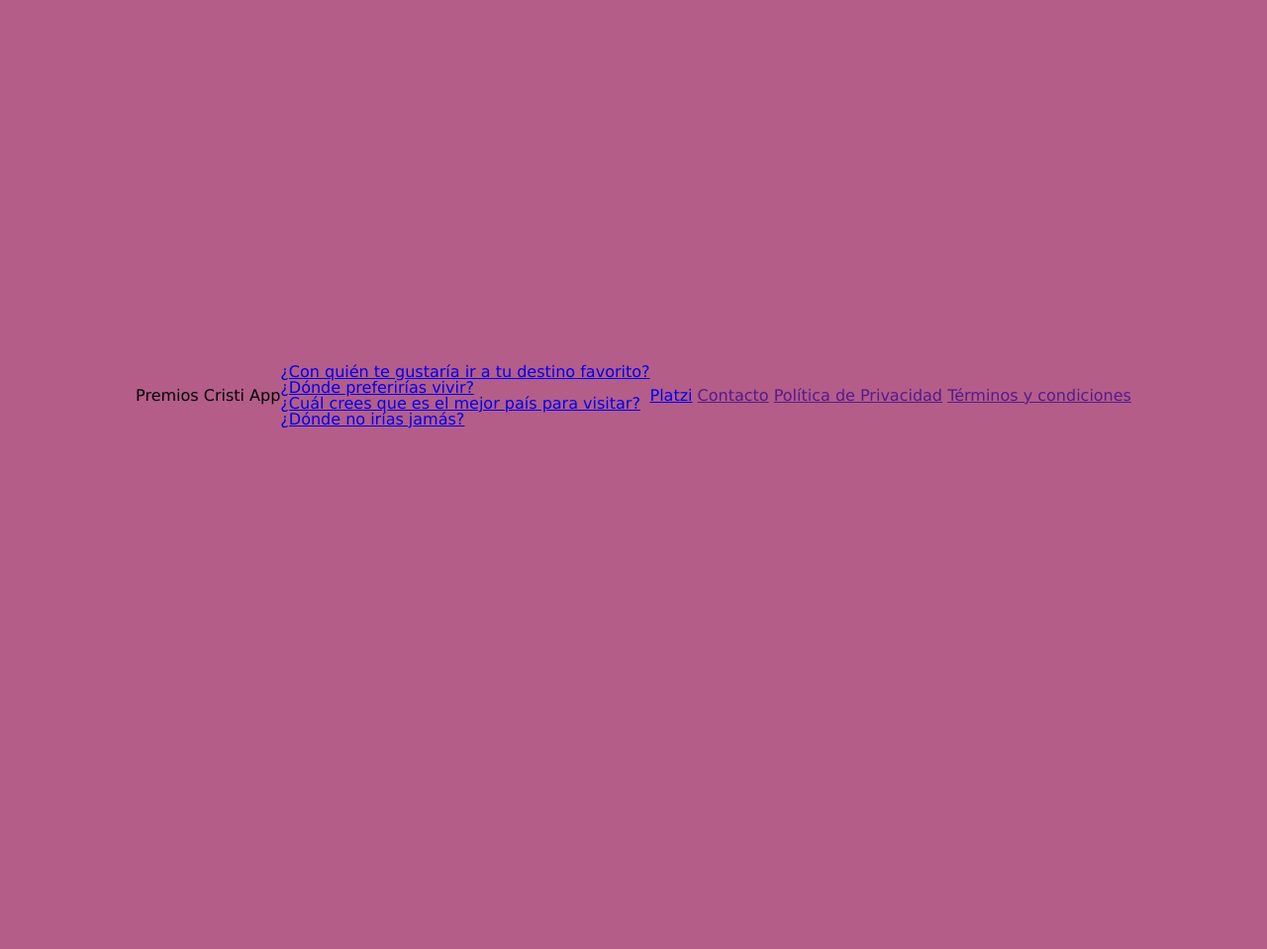
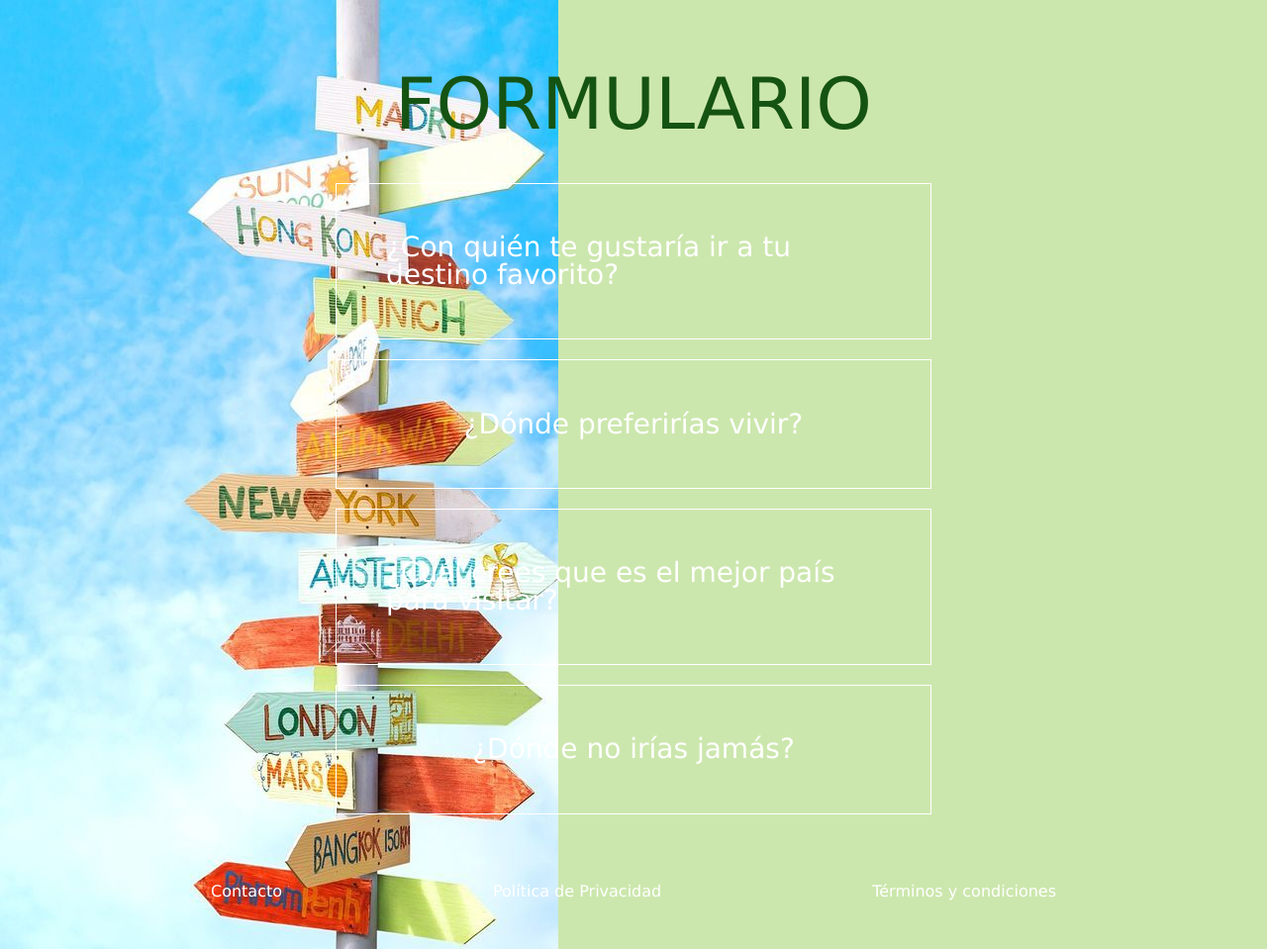
Before and after one commit to iamcristinanr/PREMIOS, a Django app: page /polls/ in a window 1280 px wide. Shown: the whole page at 99% size. Before the commit the page ends 433 px from the top, so only its background shows below. Run offline with Django 4.2, Linux system fonts and the light colour scheme; data comes from the database, SQL or seed files in the repository; both versions use the stored data as it was after the commit.

Commit message:
Adding css sheet-style

```diff
--- a/premios/polls/static/polls/style.css
+++ b/premios/polls/static/polls/style.css
@@ -1,15 +1,77 @@
+header{
+    display: flex;
+    align-items: center;
+    justify-content: right;
+
+    padding: 50px;
+    padding-top: 75px;
+
+    height: 60px;
+    font-size: 72px;
+    color: rgb(21, 83, 19);
+    font-family: Verdana, Geneva, Tahoma, sans-serif;
+    font-weight: lighter;
+
+
+}
+
 body{
+    display: flex;
+    align-items: center;
+    justify-content: right;
+
+    height: 100vh;
+    background: #cce7ad url("images/cartel.jfif") no-repeat;
+    font-family: Verdana, Geneva, Tahoma, sans-serif;
+    flex-direction: column;
+}
+
+ul{
+    display: flex;
+    align-items: center;
+    justify-content: center;
+    flex-direction: column;
+
+}
+
+/*header,ul {
+    background: linear-gradient( to right, hsl 98 100% 62%, hsl (204 100% 59%));
+    -webkit-background-clip: text;
+    -webkit-text-fill-color: transparent;
+    text-align:center;
+}*/
+
+li {
     display: flex;
     align-items: center;
     justify-content: center;
 
-    height: 100vh;
-    background: rgb(180, 93, 137);
-    font-family: Verdana, Geneva, Tahoma, sans-serif;
+    width: 500px;
+
+    border: 1px solid white;
+    padding: 10%;
+    margin-bottom: 20px;
+
+    font-size: 28px;
+
 }
+
+a{
+    color: white;
+    text-decoration: none;
+}
+
+footer{
+    display: flex;
+    align-items: center;
+    justify-content: space-evenly;
+
+    width: 100vw;
+    padding: 50px 0;
 
 
 
+}
 /*<!--li a {
     color:palevioletred;
 }
--- a/premios/polls/templates/polls/index.html
+++ b/premios/polls/templates/polls/index.html
@@ -12,7 +12,7 @@
 </head>
 <body>
     <header>
-        <h1>Premios Cristi App</h1>
+        <h1>FORMULARIO</h1>
     </header>
     <main>
         {% if latest_question_list %}
@@ -26,10 +26,9 @@
         {% endif %}
     </main>
     <footer>
-        <a href="https://platzi.com">Platzi</a>
-        <a href="">Contacto</a>
-        <a href="">Política de Privacidad</a>
-        <a href="">Términos y condiciones</a>
+        <a href="#">Contacto</a>
+        <a href="#">Política de Privacidad</a>
+        <a href="#">Términos y condiciones</a>
     </footer>
 
 </body>
```
Also changed, not shown: premios/db.sqlite3, premios/polls/static/polls/images/cartel.jfif (added), premios/polls/static/polls/images/paisajes-otoño-wallpapers.jpg (added).
